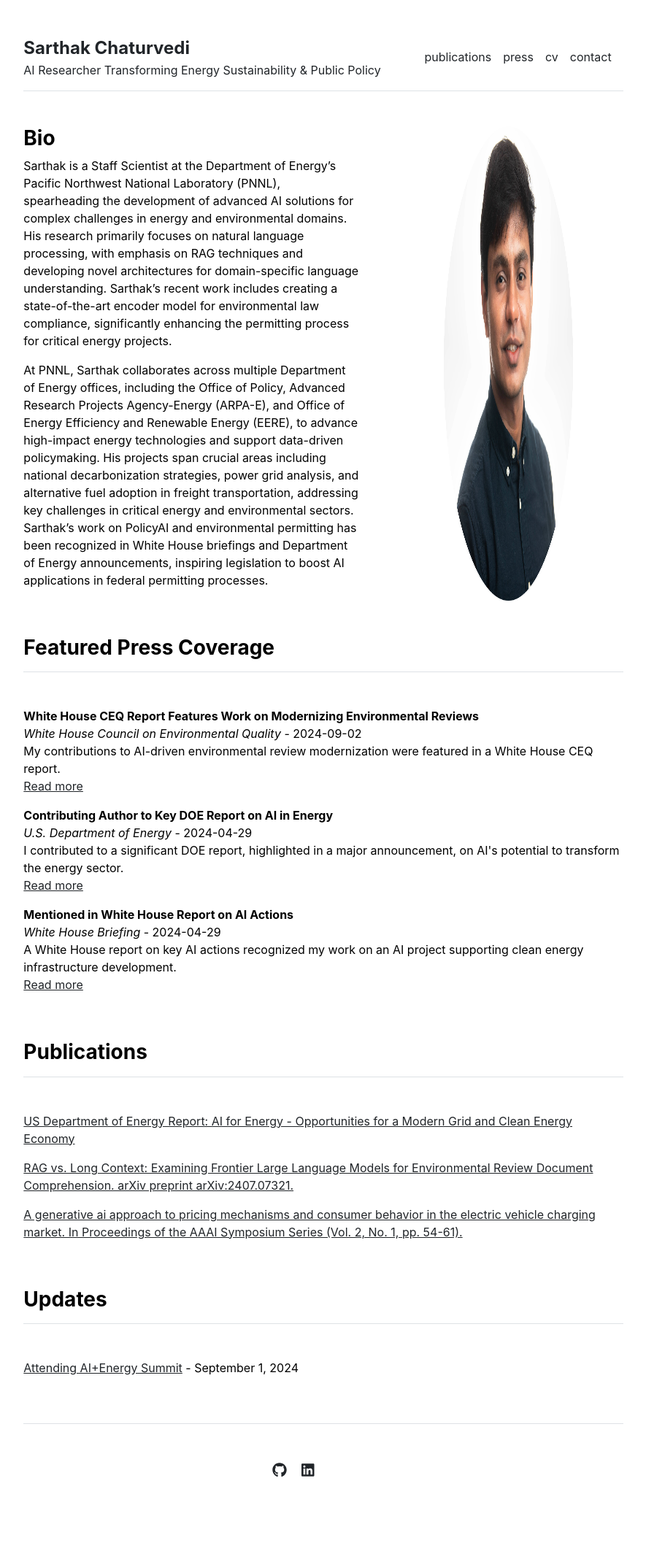
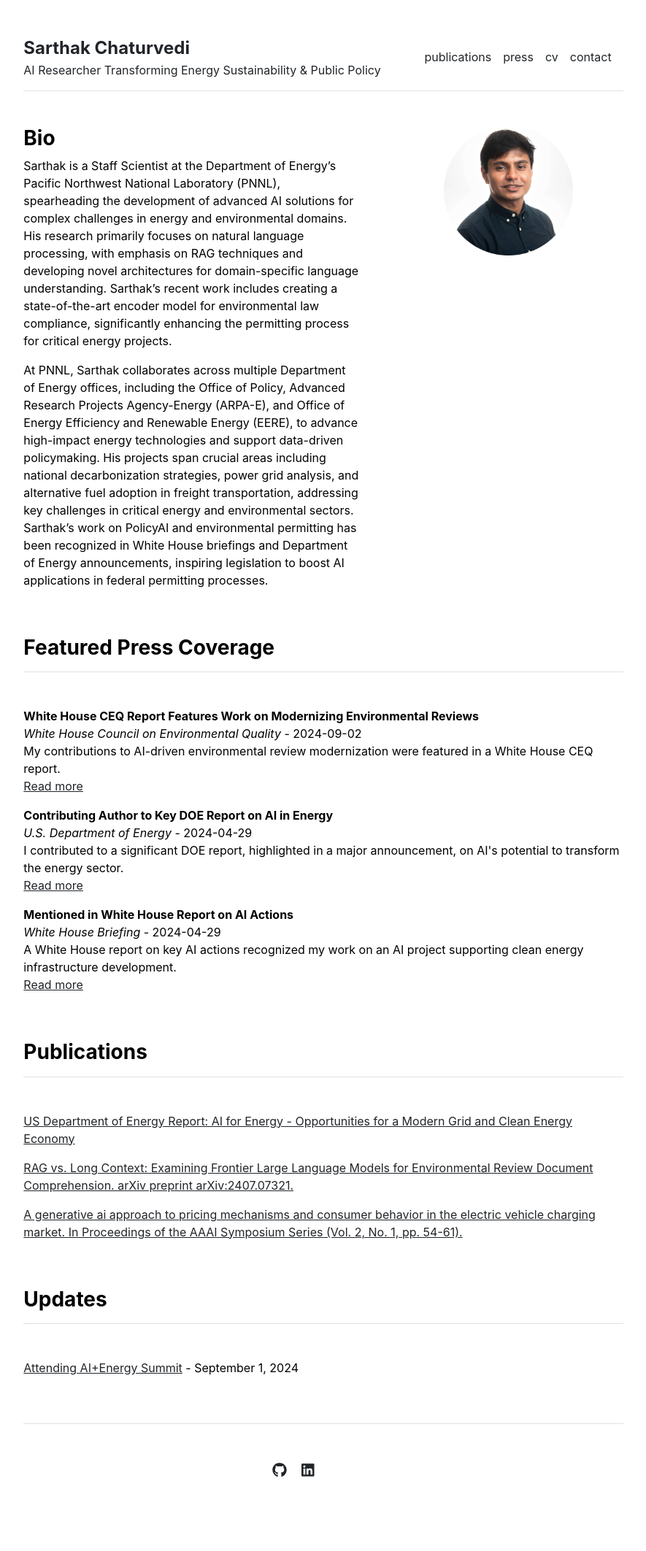
Before and after one commit to sarthakchat/sarthakchat.github.io, a Jekyll site: the page built from index.md, in a window 1280 px wide. Shown: the whole page at 73% size, without its empty margins (197-1082 px from the left). Built offline with Jekyll 4.4.1, drawn with Linux system fonts in a browser that asks for light colours.

Commit message:
Update home.html

```diff
--- a/_layouts/home.html
+++ b/_layouts/home.html
@@ -8,7 +8,7 @@ layout: default
     {{ content }}
   </div>
   <div class="col-md-5">
-    <img src="{{ site.github.url }}/assets/img/Chaturvedi1.png" alt="Home" class="img-fluid w-100 h-100">
+    <img src="{{ site.github.url }}/assets/img/Chaturvedi1.png" alt="Home" class="img-fluid w-100">
   </div>
 </div>
 
```
